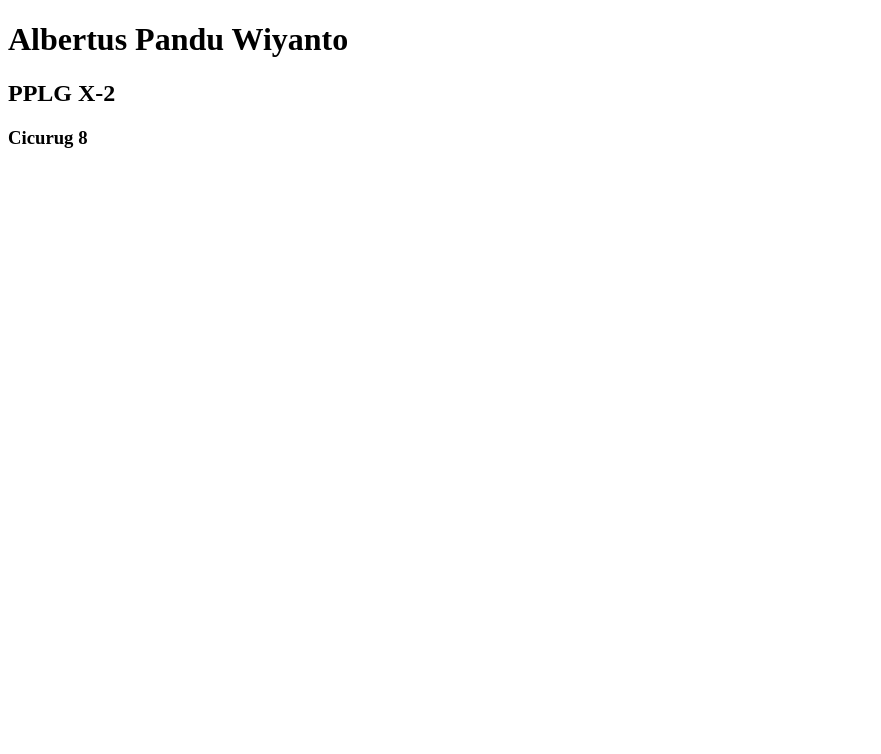
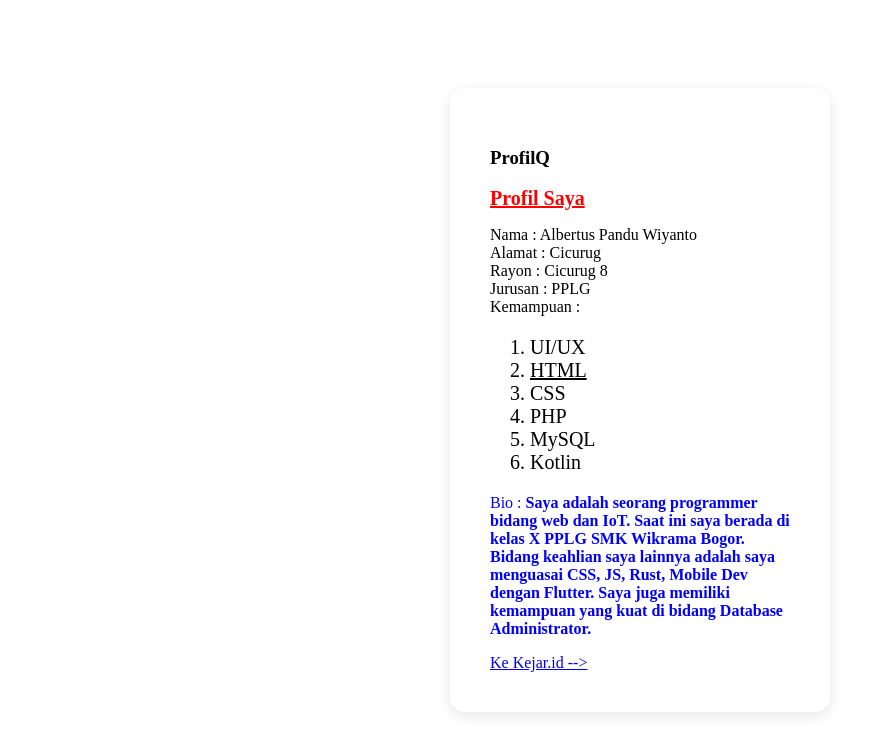
Before and after one commit to JadiGiniLe-7/projek-pplg-x-2, a plain HTML site: page index.html in a window 1280 px wide. Shown: the whole page, without its empty margins (0-881 px from the left). Drawn offline with Linux system fonts and the light colour scheme.

Commit message:
Update index.html

```diff
--- a/index.html
+++ b/index.html
@@ -1,13 +1,64 @@
-<!DOCTYPE html>
-<html lang="en">
-<head>
-    <meta charset="UTF-8">
-    <meta name="viewport" content="width=device-width, initial-scale=1.0">
-    <title>Document</title>
-</head>
-<body>
-    <h1>Albertus Pandu Wiyanto</h1>
-    <h2>PPLG X-2</h2>
-    <h3>Cicurug 8</h3>
-</body>
+<html>
+	<head>
+		<title>Profil Saya</title>
+		<style>
+			ol {
+				font-size: 20px;
+			}
+
+			.bio {
+				color: blue;
+			}
+
+			#judul {
+				color: red;
+			}
+
+			body {
+				align-items: center;
+				display: flex;
+				justify-content: center;
+			}
+
+			.profil-container {
+				background-color: #ffffff;
+				padding: 40px;
+				border-radius: 15px;
+				box-shadow: 0 4px 15px rgba(0, 0, 0, 0.1);
+				width: 300px;
+				text-align: left;
+			}
+		</style>
+	</head>
+	<body>
+		<div class="profil-container">
+			<h3>ProfilQ</h3>
+			<h1 id="judul" style="font-size: 20px;"><u>Profil Saya</u></h1>
+
+			<p>
+				Nama : Albertus Pandu Wiyanto<br>
+				Alamat : Cicurug<br>
+				Rayon : Cicurug 8<br>
+				Jurusan : PPLG<br>
+				Kemampuan :<br>
+				<ol>
+					<li>UI/UX</li>
+					<li><u>HTML</u></li>
+					<li>CSS</li>
+					<li>PHP</li>
+					<li>MySQL</li>
+					<li>Kotlin</li>
+				</ol>
+				<p class="bio">
+					Bio : <b>Saya adalah seorang programmer bidang web dan
+					IoT. Saat ini saya berada di kelas X PPLG SMK Wikrama
+					Bogor. Bidang keahlian saya lainnya adalah saya
+					menguasai CSS, JS, Rust, Mobile Dev dengan Flutter.
+					Saya juga memiliki kemampuan yang kuat di bidang
+					Database Administrator.</b>
+				</p>
+			</p>
+			<a href="https://kejar.id" target="_blank">Ke Kejar.id --></a>
+		</div>
+	</body>
 </html>
```
